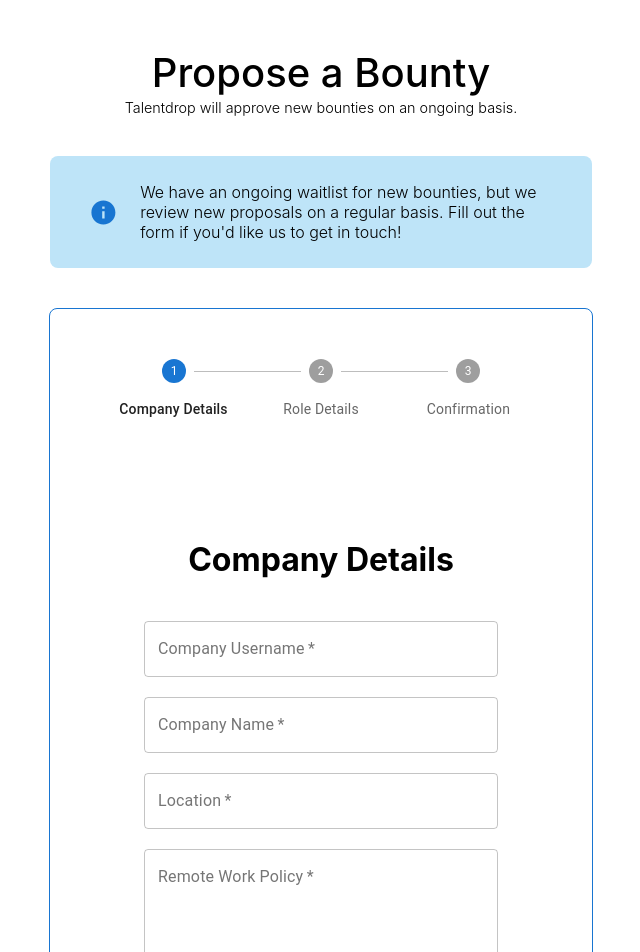
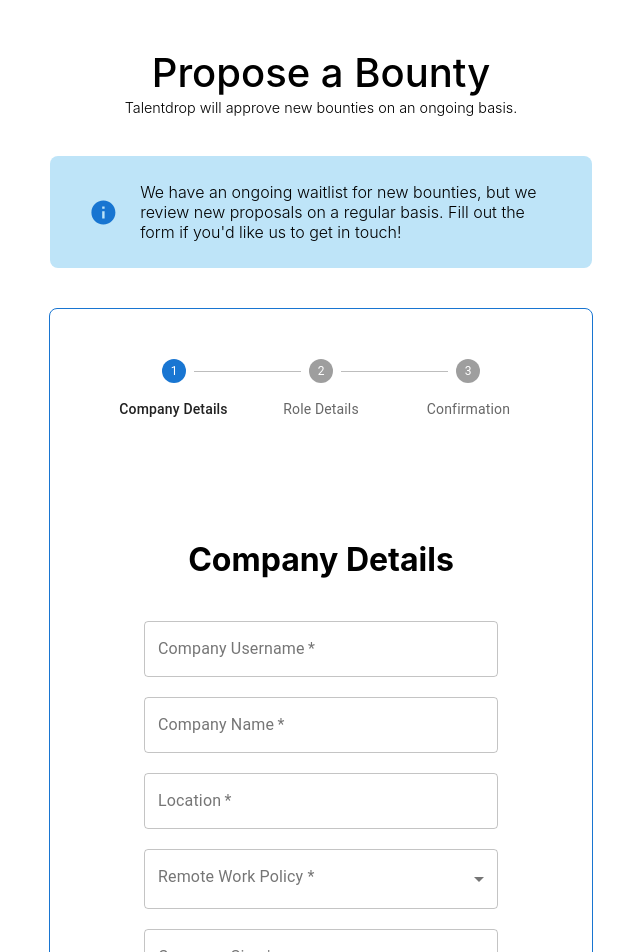
Before and after one commit to Jguevara1208/takeHome, a React (Create React App) app: page / in a window 1280 px wide. Shown: the top 952 px of the page, without its empty margins (319-959 px from the left). Built offline with nearby package versions, Linux system fonts and the light colour scheme.

Commit message:
changed year of experience min number, changed remote policy to select, changed select font alignment to left

```diff
--- a/src/components/Form/CompanySignupPages/CompanyDetails.js
+++ b/src/components/Form/CompanySignupPages/CompanyDetails.js
@@ -4,8 +4,12 @@ import InputLabel from '@mui/material/InputLabel';
 import MenuItem from '@mui/material/MenuItem';
 import FormControl from '@mui/material/FormControl';
 import FormHelperText from '@mui/material/FormHelperText';
+import Radio from '@mui/material/Radio';
+import RadioGroup from '@mui/material/RadioGroup';
+import FormControlLabel from '@mui/material/FormControlLabel';
 import Select from '@mui/material/Select';
 import Button from '@mui/material/Button';
+import FormLabel from '@mui/material/FormLabel';
 
 import {
     usernameValidations,
@@ -110,19 +114,30 @@ const CompanyDetails = ({handleChange, companyDetails}) => {
                 value={location}
                 onChange={handleChangeInput}
             />
-            <TextField
-                variant="outlined"
-                label="Remote Work Policy"
-                id="outlined-basic"
-                name='remoteWorkPolicy'
-                multiline
-                rows={4}
-                required
+            <FormControl
+                sx={{ minWidth: 200 }}
                 error={'remoteWorkPolicy' in errors}
-                helperText={'remoteWorkPolicy' in errors ? errors['remoteWorkPolicy'] : ''}
-                value={remoteWorkPolicy}
-                onChange={handleChangeInput}
-            />
+            >
+                <InputLabel id='company-size-label'>Remote Work Policy *</InputLabel>
+                <Select
+                    variant='outlined'
+                    labelId='company-size-label'
+                    label='Remote Work Policy *'
+                    name='remoteWorkPolicy'
+                    required
+                    error={'remoteWorkPolicy' in errors}
+                    value={remoteWorkPolicy}
+                    onChange={handleChangeInput}
+                    style={{textAlign: 'left'}}
+                >
+                    <MenuItem value='In Office' >In Office</MenuItem>
+                    <MenuItem value='Fully Remote' >Fully Remote</MenuItem>
+                    <MenuItem value='Hybrid Remote' >Hybrid Remote</MenuItem>
+                </Select>
+                {'remoteWorkPolicy' in errors && (
+                    <FormHelperText>{errors['remoteWorkPolicy']}</FormHelperText>
+                )}
+            </FormControl>
             <FormControl
                 sx={{ minWidth: 200 }}
                 error={'companySize' in errors}
@@ -138,7 +153,7 @@ const CompanyDetails = ({handleChange, companyDetails}) => {
                     error={'companySize' in errors}
                     value={companySize}
                     onChange={handleChangeInput}
-
+                    style={{textAlign: 'left'}}
                 >
                     <MenuItem value='0-10' >0-10</MenuItem>
                     <MenuItem value='10-50' >10-50</MenuItem>
@@ -164,6 +179,7 @@ const CompanyDetails = ({handleChange, companyDetails}) => {
                     error={'fundingStage' in errors}
                     value={fundingStage}
                     onChange={handleChangeInput}
+                    style={{textAlign: 'left'}}
                 >
                     <MenuItem value="Pre-seed">Pre-seed</MenuItem>
                     <MenuItem value="Seed">Seed</MenuItem>
--- a/src/components/Form/CompanySignupPages/RoleDetails.js
+++ b/src/components/Form/CompanySignupPages/RoleDetails.js
@@ -141,7 +141,7 @@ const RoleDetails = ({companyDetails, handleChange}) => {
                         label="Years of experience"
                         type='number'
                         name='experience'
-                        inputProps={{ inputMode: 'numeric', pattern: '[0-9]*' }}
+                        inputProps={{ inputMode: 'numeric', pattern: '[0-9]*', min: '0'}}
                         InputLabelProps={{shrink: true}}
                         required
                         error={'experience' in errors[idx]}
```
